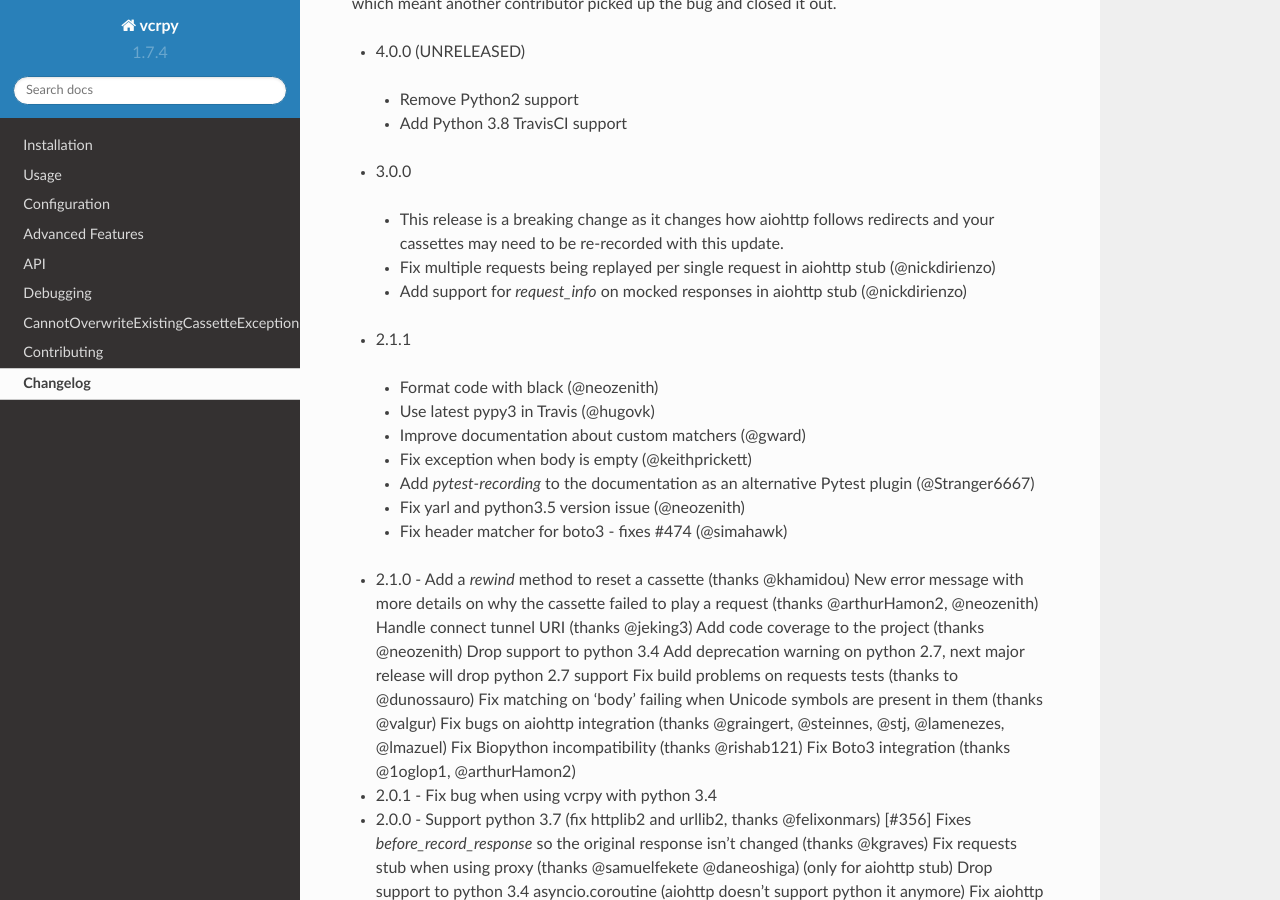
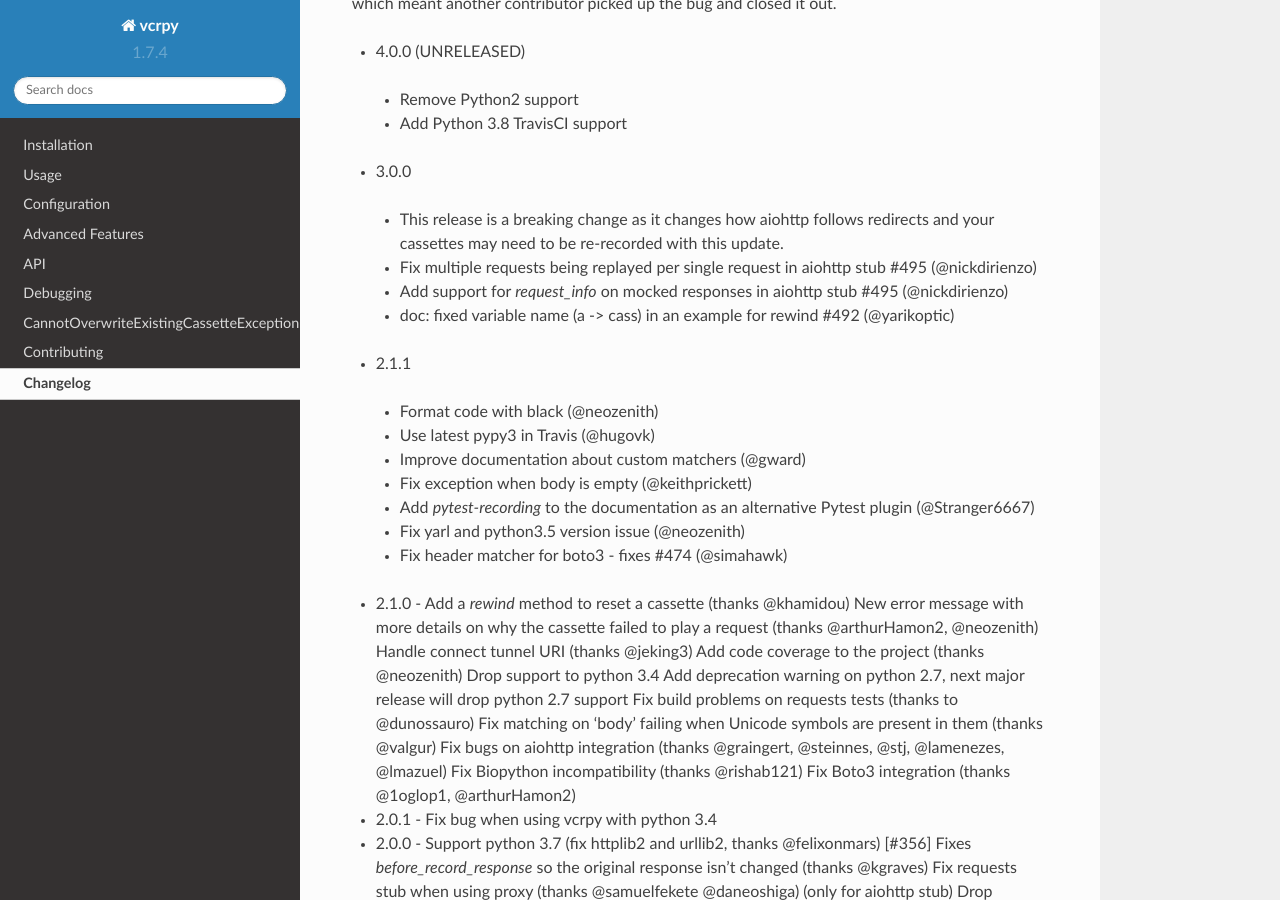
Before and after one commit to kevin1024/vcrpy, a Sphinx documentation site: the page built from docs/changelog.rst, in a window 1280 px wide and 900 px high, scrolled down 336 px. Built offline with Sphinx 7.4.7 and the Read the Docs theme 2.0.0, drawn with Linux system fonts in a browser that asks for light colours.

Commit message:
Add credit for documentation improvements for @yarikoptic

```diff
--- a/docs/changelog.rst
+++ b/docs/changelog.rst
@@ -12,8 +12,9 @@
   - Add Python 3.8 TravisCI support
 -  3.0.0
   - This release is a breaking change as it changes how aiohttp follows redirects and your cassettes may need to be re-recorded with this update.
-  - Fix multiple requests being replayed per single request in aiohttp stub (@nickdirienzo)
-  - Add support for `request_info` on mocked responses in aiohttp stub (@nickdirienzo)
+  - Fix multiple requests being replayed per single request in aiohttp stub #495 (@nickdirienzo)
+  - Add support for `request_info` on mocked responses in aiohttp stub #495 (@nickdirienzo)
+  - doc: fixed variable name (a -> cass) in an example for rewind #492 (@yarikoptic)
 -  2.1.1
   - Format code with black (@neozenith)
   - Use latest pypy3 in Travis (@hugovk)
```
